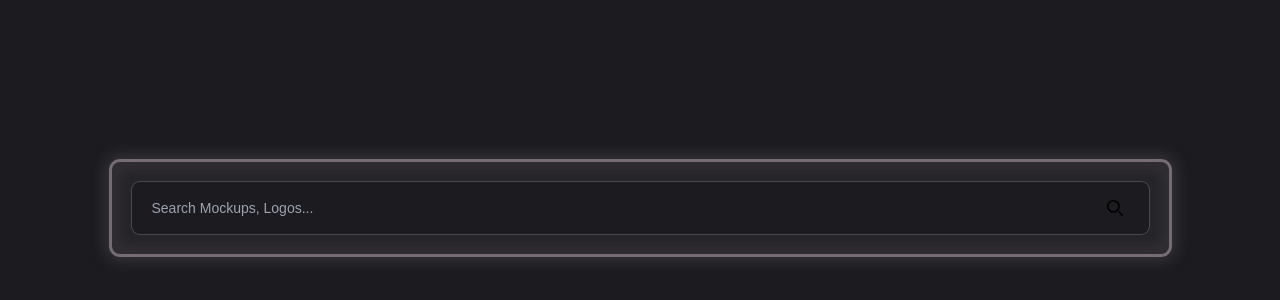
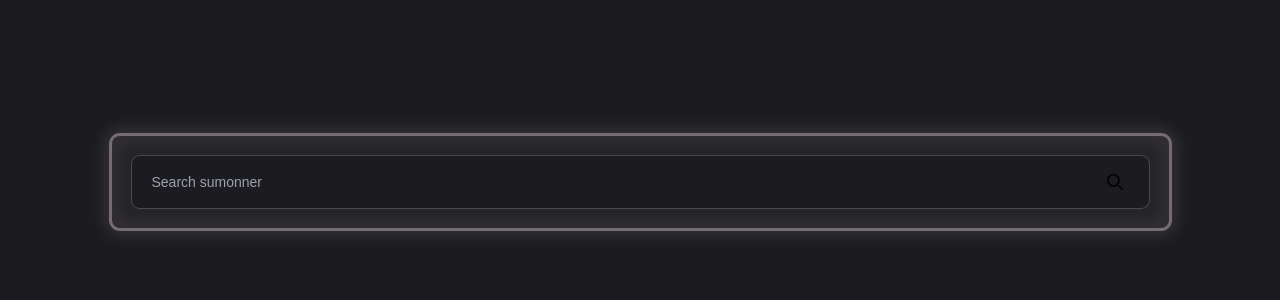
Before and after one commit to goodfy704/idgg, a React (Create React App) app: page / in a window 1280 px wide. Shown: the part 218-518 px from the top of the page. Built offline with nearby package versions, Linux system fonts and the light colour scheme.

Commit message:
idgg-5 player stat page

```diff
--- a/src/components/home.js
+++ b/src/components/home.js
@@ -1,37 +1,28 @@
 
-var API_KEY = "RGAPI-01fb28b2-3553-453c-8784-1d5452d9ad5c"
-var summonerName = "";
-var euwURL = "https://europe.api.riotgames.com";
+import {useState} from 'react';
+import axios from 'axios';
+import { useNavigate } from 'react-router-dom';
 
+function Home() {
+    const [searchText, setSearchText] = useState("");
+    const navigate = useNavigate();
 
-function home() {
     return (
-      <div className="max-w-screen-lg mx-auto">
-          <div className="relative top-1/2">
+      <>
+      <div className="max-w-screen-lg mx-auto my-auto">
+          <div className="relative">
           <div className="absolute -inset-1 -m-4 ring ring-dark-silver rounded-lg"></div>
           <div className="absolute -inset-1 -m-4 ring bg-dark-silver bg-opacity-10 ring-dark-silver rounded-lg blur"></div>
-              <input type="search" id="search" className="relative bg-black-russian block w-full p-4 ps-5 text-sm rounded-lg text-gray-light focus:outline-none ring-1 ring-dark-silver ring-opacity-50 mr-200" placeholder="Search Mockups, Logos..." required />
-              <button type="submit" id="search-btn" onClick={searchSummoner} className="absolute end-2.5 bottom-2.5 font-medium rounded-lg text-sm px-4 py-2">
+              <input onChange={e => setSearchText(e.target.value)} type="search" id="search" className="relative bg-black-russian block w-full p-4 ps-5 text-sm rounded-lg text-gray-light focus:outline-none ring-1 ring-dark-silver ring-opacity-50 mr-200" placeholder="Search sumonner" required />
+              <button type="submit" id="search-btn" onClick={() => navigate('stats', { state: { searchedPlayer: searchText } })} className="absolute end-2.5 bottom-2.5 font-medium rounded-lg text-sm px-4 py-2">
                     <svg className="w-4 h-4 text-gray-500 dark:text-gray-light" aria-hidden="true" xmlns="http://www.w3.org/2000/svg" fill="none" viewBox="0 0 20 20">
                         <path stroke="currentColor" strokeLinecap="round" strokeLinejoin="round" strokeWidth="2" d="m19 19-4-4m0-7A7 7 0 1 1 1 8a7 7 0 0 1 14 0Z"/>
                     </svg>
               </button>
           </div>
       </div>
+      </>
     );
-  }
-
-function searchSummoner() {
-    summonerName = document.getElementById("search").value;
-    console.log(summonerName);
-    data();
 }
 
-async function data() {
-  var summonerNameURL = "/riot/account/v1/accounts/by-riot-id/"+summonerName;
-    var fullSummonerName = euwURL + summonerNameURL+"?api_key="+API_KEY;
-    document.write(fullSummonerName);
-}
-
-
-export default home;
+export default Home;
```
